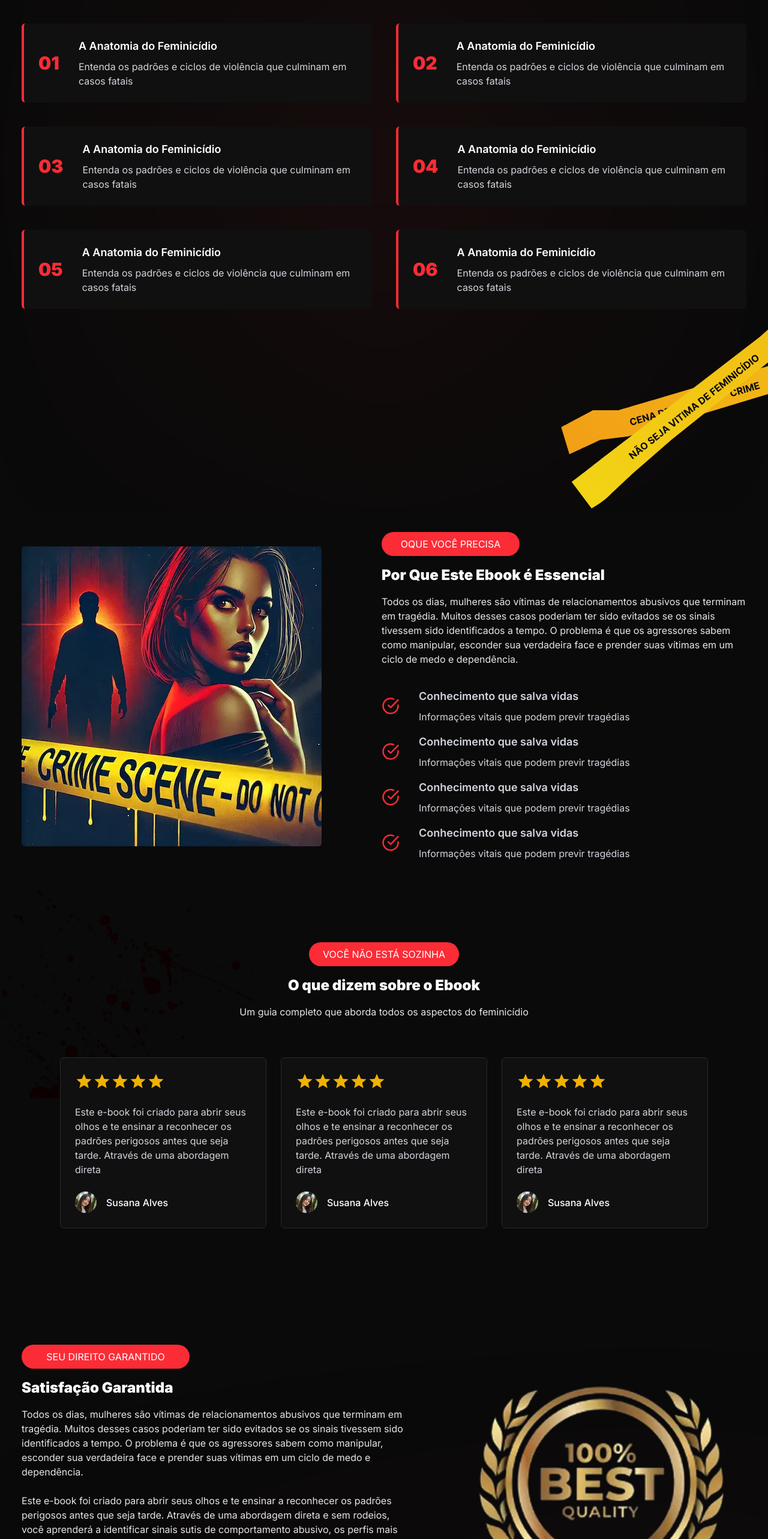
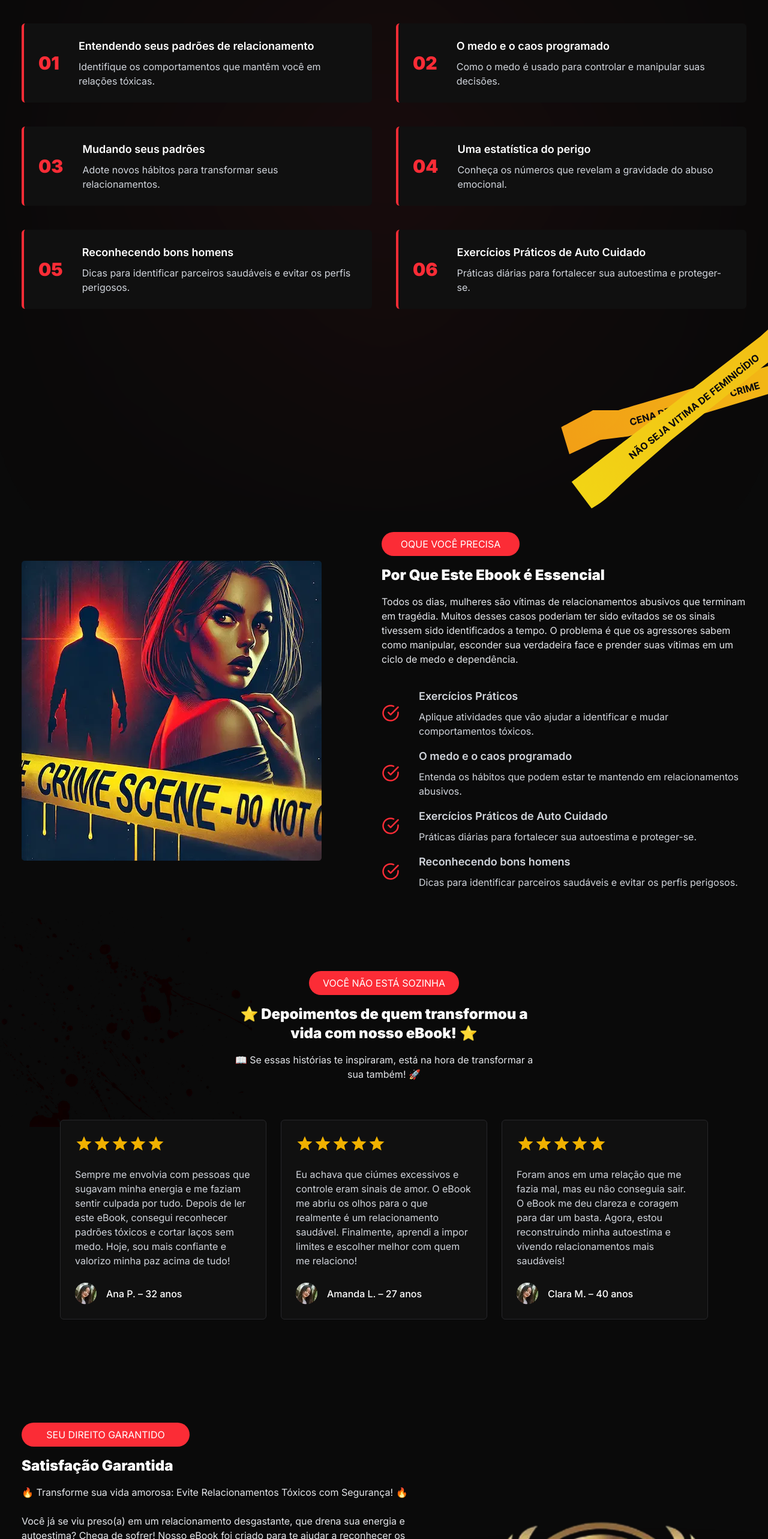
Before and after one commit to FabianoPereiraOne/Landing-Page-Secure-Yourself, a Next.js app: page / in a window 1280 px wide. Shown: the part 1925-4491 px from the top of the page at 60% size. Built offline with nearby package versions, Linux system fonts and the light colour scheme.

Commit message:
Feat: add copys in lp

```diff
--- a/src/components/Benefits/index.tsx
+++ b/src/components/Benefits/index.tsx
@@ -1,3 +1,4 @@
+import { listCards } from "@/schemas/base/cards"
 import { motion } from "framer-motion"
 import { AnimateOnScroll } from "../AnimateOnScroll"
 
@@ -28,9 +29,7 @@ export const Benefits = () => {
           </p>
         </AnimateOnScroll>
         <div className='w-full z-10 grid grid-cols-1 lg:grid-cols-2 place-items-center gap-10 before:blur-[200px] relative  before:absolute before:left-[50%] before:translate-x-[-50%] before:bottom-36px before:w-[150px] before:h-[150px] lg:before:w-[200px] lg:before:h-[200px] before:-z-10 before:bg-red-500 before:rounded-full lg:before:blur-[250px] '>
-          {Array(6)
-            .fill(null)
-            .map((_, index) => {
+          {listCards.map((card, index) => {
             const count = index + 1
             const isLeft = count % 2 !== 0
 
@@ -39,18 +38,17 @@ export const Benefits = () => {
                 MotionComponent={motion.article}
                 direction={isLeft ? "left" : "right"}
                 key={count}
-                  className='hover:scale-103 transition duration-300 p-6 border-l-4 border-l-red-500 rounded-[6px] bg-[#101010] flex items-center gap-8'
+                className='hover:scale-103 transition duration-300 p-6 border-l-4 border-l-red-500 rounded-[6px] bg-[#101010] flex w-full items-center gap-8'
               >
                 <span className='text-red-500 font-extrabold text-3xl'>
                   0{count}
                 </span>
                 <div>
                   <strong className='text-left text-white font-semibold text-lg whitespace-pre-line'>
-                      A Anatomia do Feminicídio
+                    {card?.title ?? ""}
                   </strong>
                   <p className='text-left mt-2 text-gray-300 font-normal text-md whitespace-pre-line'>
-                      Entenda os padrões e ciclos de violência que culminam em
-                      casos fatais
+                    {card?.subtitle ?? ""}
                   </p>
                 </div>
               </AnimateOnScroll>
--- a/src/components/Guarantee/index.tsx
+++ b/src/components/Guarantee/index.tsx
@@ -23,19 +23,25 @@ export const Guarantee = () => {
             Satisfação Garantida
           </h3>
           <p className='text-left mb-[36px] md:text-center lg:text-left mt-4 text-gray-200 font-normal text-md whitespace-pre-line'>
-            Todos os dias, mulheres são vítimas de relacionamentos abusivos que
-            terminam em tragédia. Muitos desses casos poderiam ter sido evitados
-            se os sinais tivessem sido identificados a tempo. O problema é que
-            os agressores sabem como manipular, esconder sua verdadeira face e
-            prender suas vítimas em um ciclo de medo e dependência.{"\n\n"} Este
-            e-book foi criado para abrir seus olhos e te ensinar a reconhecer os
-            padrões perigosos antes que seja tarde. Através de uma abordagem
-            direta e sem rodeios, você aprenderá a identificar sinais sutis de
-            comportamento abusivo, os perfis mais perigosos e as estratégias
-            para se proteger de relacionamentos tóxicos.{"\n\n"} Aqui, você não
-            vai encontrar teorias complexas ou discursos vazios. Você terá
-            acesso a informações práticas, baseadas em relatos reais e estudos
-            sobre o comportamento.
+            🔥 Transforme sua vida amorosa: Evite Relacionamentos Tóxicos com
+            Segurança! 🔥{"\n\n"} Você já se viu preso(a) em um relacionamento
+            desgastante, que drena sua energia e autoestima? Chega de sofrer!
+            Nosso eBook foi criado para te ajudar a reconhecer os sinais de um
+            relacionamento tóxico antes que seja tarde demais.{"\n\n"} ✅
+            Aprenda a identificar comportamentos abusivos antes que eles afetem
+            sua saúde emocional. {"\n"}✅ Descubra técnicas para fortalecer sua
+            autoestima e impor limites saudáveis. {"\n"}✅ Saia de ciclos
+            destrutivos com estratégias comprovadas por especialistas.{"\n"}✅
+            Construa relacionamentos mais leves e saudáveis, baseados no
+            respeito e na reciprocidade. {"\n\n"}💡 Garantia de Satisfação ou
+            Seu Dinheiro de Volta! Temos tanta certeza de que este eBook será um
+            divisor de águas na sua vida que oferecemos garantia total. Se em
+            até 7 dias você não sentir que está mais preparado(a) para evitar
+            relações tóxicas, devolvemos 100% do seu dinheiro. Sem burocracia,
+            sem risco para você! {"\n\n"}🚀 Dê o primeiro passo para um futuro
+            livre de relações tóxicas! Baixe agora e comece sua jornada de
+            transformação.{"\n\n"}
+            ASMR Auto hipnsose
           </p>
           <LinkBuy classAdt='mx-0 md:mx-auto lg:mx-0' />
         </AnimateOnScroll>
--- a/src/components/Testimonials/index.tsx
+++ b/src/components/Testimonials/index.tsx
@@ -1,3 +1,4 @@
+import { listTestimonials } from "@/schemas/base/cards"
 import { motion } from "framer-motion"
 import Image from "next/image"
 import { MdStar } from "react-icons/md"
@@ -23,16 +24,15 @@ export const Testimonials = () => {
             Você Não Está Sozinha
           </strong>
           <h3 className='text-center text-2xl  text-white font-extrabold mt-[16px]'>
-            O que dizem sobre o Ebook
+            ⭐ Depoimentos de quem transformou a vida com nosso eBook! ⭐
           </h3>
           <p className='text-center mt-4 text-gray-200 font-normal text-md whitespace-pre-line'>
-            Um guia completo que aborda todos os aspectos do feminicídio
+            📖 Se essas histórias te inspiraram, está na hora de transformar a
+            sua também! 🚀
           </p>
         </AnimateOnScroll>
-        <div className='w-full flex flex-wrap gap-[24px]'>
-          {Array(3)
-            .fill(null)
-            .map((_, index) => {
+        <div className='w-full flex flex-wrap gap-[24px] '>
+          {listTestimonials.map((card, index) => {
             const directions = {
               0: "left",
               1: "up",
@@ -44,7 +44,7 @@ export const Testimonials = () => {
                 MotionComponent={motion.article}
                 direction={directions[index] ?? "up"}
                 key={index}
-                  className=' flex-1 min-w-[300px] hover:scale-103 transition duration-300 p-6 border border-zinc-800 rounded-[6px] bg-[#101010] flex flex-col gap-4'
+                className=' flex-1 min-w-[300px] hover:scale-103 transition duration-300 p-6 border border-zinc-800 rounded-[6px] bg-[#101010] flex flex-col gap-4 justify-between'
               >
                 <span className='text-yellow-500 font-extrabold text-3xl flex'>
                   <MdStar />
@@ -54,9 +54,7 @@ export const Testimonials = () => {
                   <MdStar />
                 </span>
                 <p className='text-left mt-2 text-gray-300 font-normal text-md whitespace-pre-line'>
-                    Este e-book foi criado para abrir seus olhos e te ensinar a
-                    reconhecer os padrões perigosos antes que seja tarde.
-                    Através de uma abordagem direta
+                  {card?.description ?? ""}
                 </p>
                 <div className='flex items-center gap-4 mt-2'>
                   <Image
@@ -66,7 +64,7 @@ export const Testimonials = () => {
                     height={36}
                   />
                   <strong className='text-white font-medium text-md'>
-                      Susana Alves
+                    {card?.name ?? ""}
                   </strong>
                 </div>
               </AnimateOnScroll>
--- a/src/components/WhyBuy/index.tsx
+++ b/src/components/WhyBuy/index.tsx
@@ -1,3 +1,4 @@
+import { listWhy } from "@/schemas/base/cards"
 import { motion } from "framer-motion"
 import Image from "next/image"
 import { FiCheckCircle } from "react-icons/fi"
@@ -45,9 +46,7 @@ export const WhyBuy = () => {
             prender suas vítimas em um ciclo de medo e dependência.
           </p>
           <div className='flex flex-col gap-4 items-center lg:items-start'>
-            {Array(4)
-              .fill(null)
-              .map((_, index) => {
+            {listWhy.map((card, index) => {
               return (
                 <article key={index} className=' flex items-center gap-8'>
                   <span className='text-red-500 font-extrabold text-3xl'>
@@ -55,10 +54,10 @@ export const WhyBuy = () => {
                   </span>
                   <div>
                     <strong className='text-left text-gray-300 font-semibold text-lg whitespace-pre-line'>
-                        Conhecimento que salva vidas
+                      {card?.title ?? ""}
                     </strong>
                     <p className='text-left mt-2 text-gray-300 font-normal text-md whitespace-pre-line'>
-                        Informações vitais que podem previr tragédias
+                      {card?.subtitle ?? ""}
                     </p>
                   </div>
                 </article>
--- /dev/null
+++ b/src/schemas/base/cards.ts
@@ -0,0 +1,68 @@
+export const listCards = [
+  {
+    title: "Entendendo seus padrões de relacionamento",
+    subtitle:
+      "Identifique os comportamentos que mantêm você em relações tóxicas."
+  },
+  {
+    title: "O medo e o caos programado",
+    subtitle: "Como o medo é usado para controlar e manipular suas decisões."
+  },
+  {
+    title: "Mudando seus padrões",
+    subtitle: "Adote novos hábitos para transformar seus relacionamentos."
+  },
+  {
+    title: "Uma estatística do perigo",
+    subtitle: "Conheça os números que revelam a gravidade do abuso emocional."
+  },
+  {
+    title: "Reconhecendo bons homens",
+    subtitle:
+      "Dicas para identificar parceiros saudáveis e evitar os perfis perigosos."
+  },
+  {
+    title: "Exercícios Práticos de Auto Cuidado",
+    subtitle: "Práticas diárias para fortalecer sua autoestima e proteger-se."
+  }
+]
+
+export const listWhy = [
+  {
+    title: "Exercícios Práticos",
+    subtitle:
+      "Aplique atividades que vão ajudar a identificar e mudar comportamentos tóxicos."
+  },
+  {
+    title: "O medo e o caos programado",
+    subtitle:
+      "Entenda os hábitos que podem estar te mantendo em relacionamentos abusivos."
+  },
+  {
+    title: "Exercícios Práticos de Auto Cuidado",
+    subtitle: "Práticas diárias para fortalecer sua autoestima e proteger-se."
+  },
+  {
+    title: "Reconhecendo bons homens",
+    subtitle:
+      "Dicas para identificar parceiros saudáveis e evitar os perfis perigosos."
+  }
+]
+
+export const listTestimonials = [
+  {
+    name: "Ana P. – 32 anos",
+    description:
+      "Sempre me envolvia com pessoas que sugavam minha energia e me faziam sentir culpada por tudo. Depois de ler este eBook, consegui reconhecer padrões tóxicos e cortar laços sem medo. Hoje, sou mais confiante e valorizo minha paz acima de tudo!"
+  },
+  {
+    name: "Amanda L. – 27 anos",
+    description:
+      "Eu achava que ciúmes excessivos e controle eram sinais de amor. O eBook me abriu os olhos para o que realmente é um relacionamento saudável. Finalmente, aprendi a impor limites e escolher melhor com quem me relaciono!"
+  },
+  {
+    name: "Clara M. – 40 anos",
+    description:
+      "Foram anos em uma relação que me fazia mal, mas eu não conseguia sair. O eBook me deu clareza e coragem para dar um basta. Agora, estou reconstruindo minha autoestima e vivendo relacionamentos mais saudáveis!"
+  }
+]
```
Lines whose indentation alone changed are shown as unchanged.
